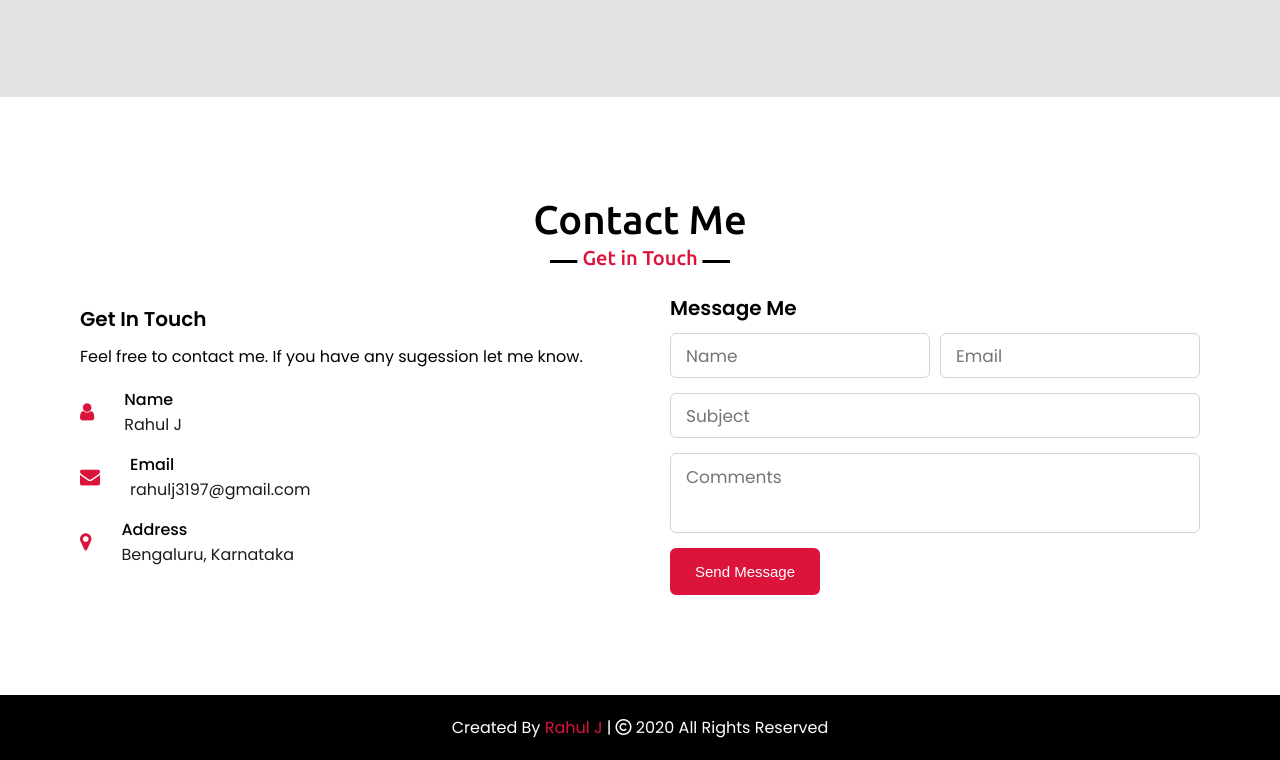
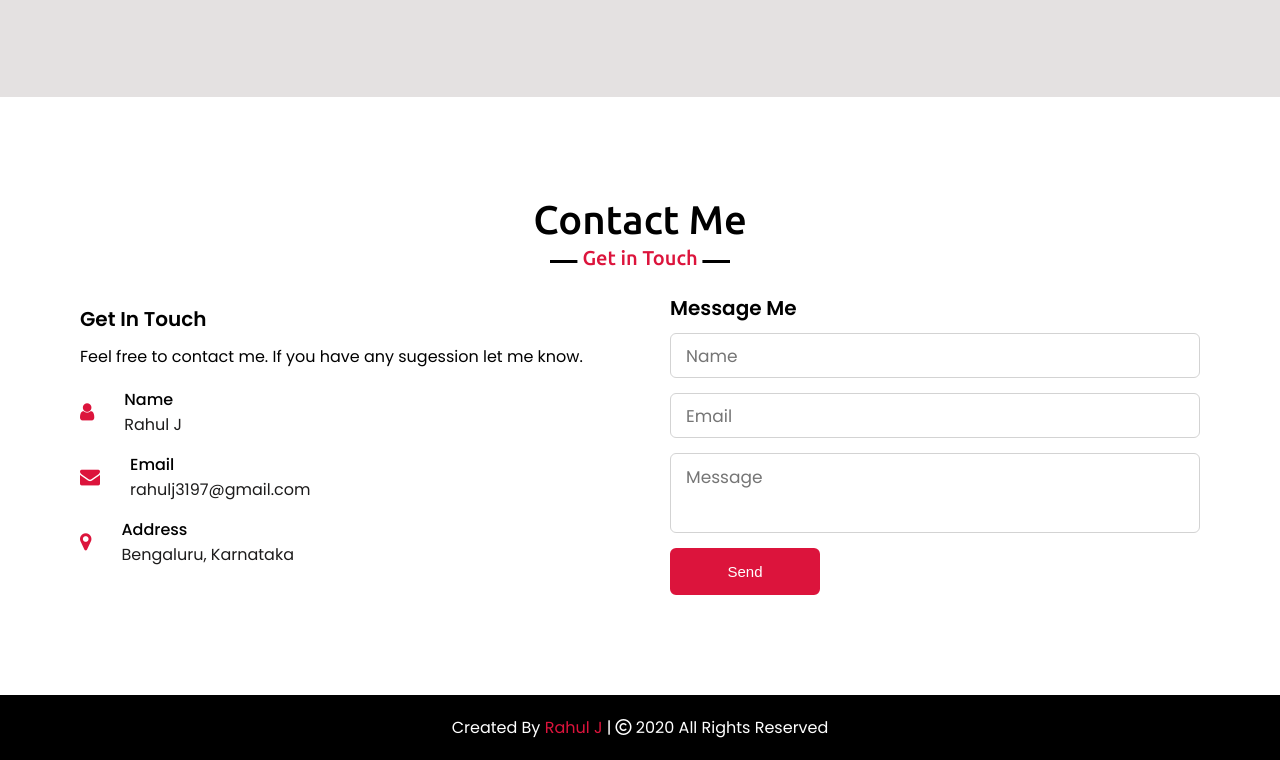
Before and after one commit to RaHuL-J31/MyPortfolio, a plain HTML site: page index.html in a window 1280 px wide. Shown: the part 2849-3609 px from the top of the page. Drawn offline with Linux system fonts and the light colour scheme.

Commit message:
connected form to netlify

```diff
--- a/index.html
+++ b/index.html
@@ -280,7 +280,8 @@
           </div>
           <div class="column right">
             <div class="text">Message Me</div>
-            <form action="#" name="contact" netlify>
+
+            <!-- <form action="#" name="contact" netlify>
               <div class="fields">
                 <div class="field name">
                   <input type="text" placeholder="Name" required />
@@ -304,7 +305,26 @@
               <div class="button">
                 <button type="submit">Send Message</button>
               </div>
+            </form> -->
+
+            <!-- form for netlify -->
+            <form name="contact" method="POST" data-netlify="true">
+              <p class="field name">
+                <input type="text" name="name" placeholder="Name" />
+              </p>
+              <p class="field Email">
+                 <input type="email" name="email" placeholder="Email"/>
+              </p>
+              <p class="field textarea">
+                <textarea name="message" placeholder="Message"></textarea>
+              </p>
+              <p class="button">
+                <button type="submit">Send</button>
+              </p>
             </form>
+
+
+
           </div>
         </div>
       </div>
```
